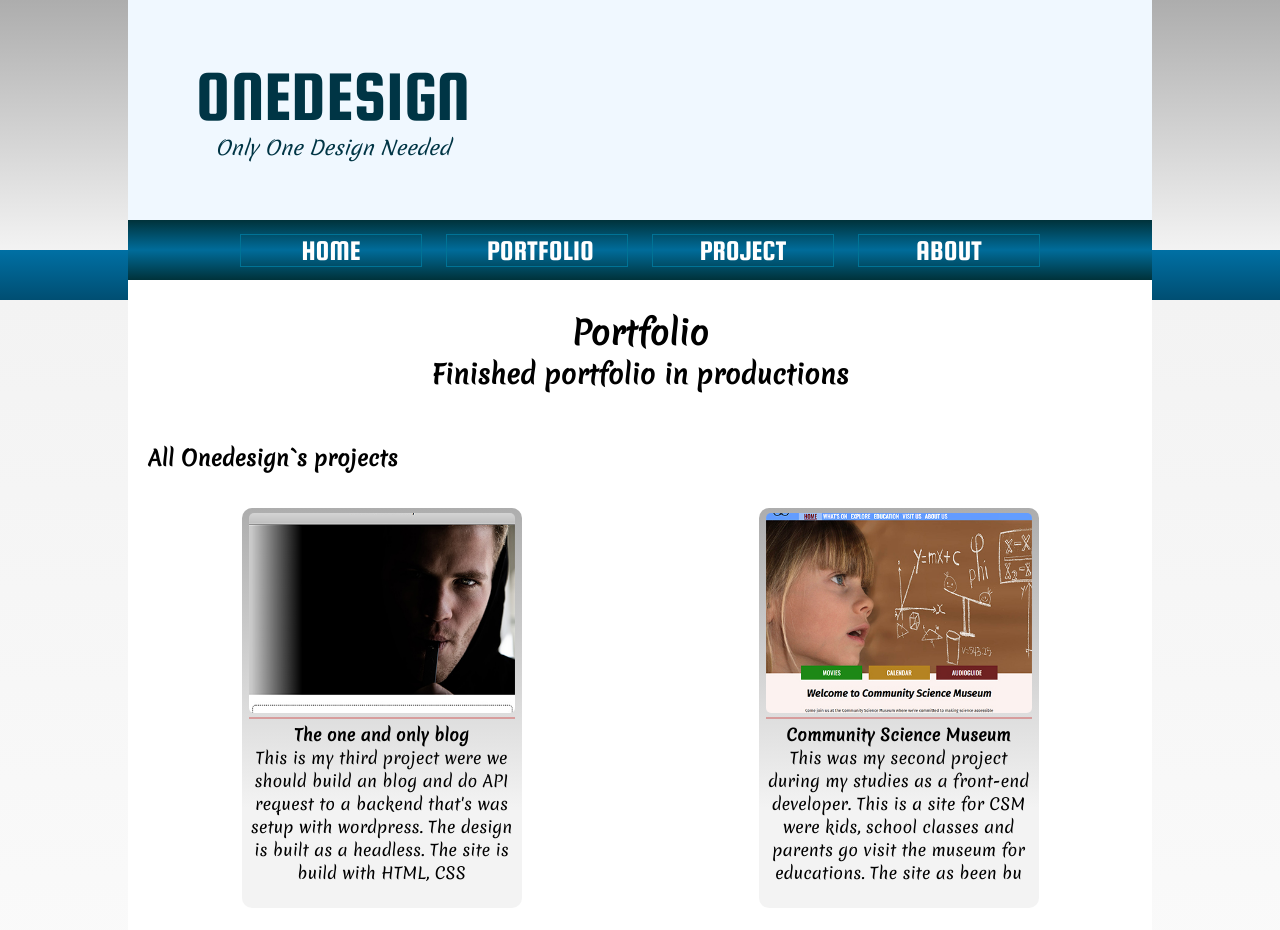
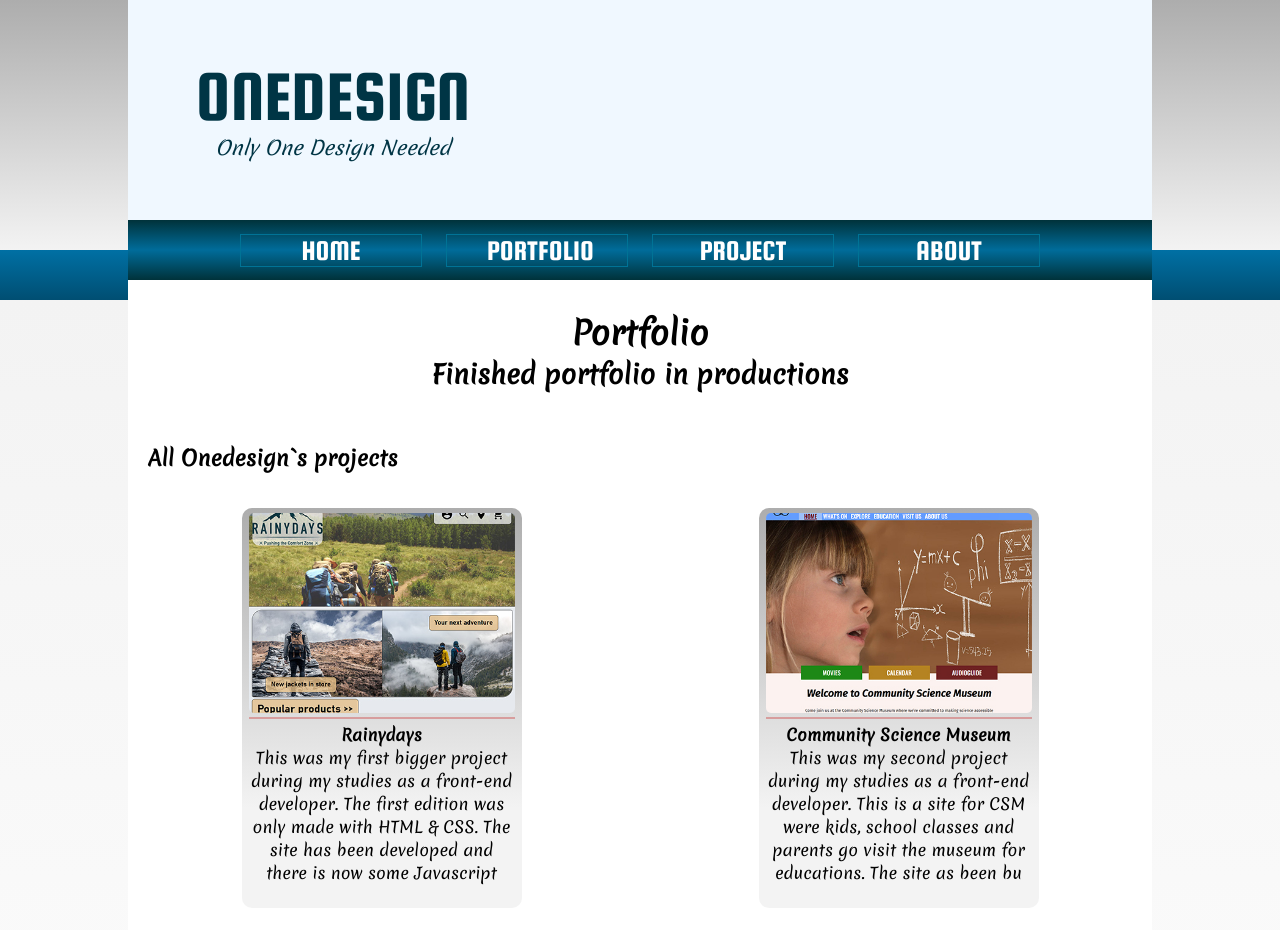
Before and after one commit to LAakerberg/Onedesign, a plain HTML site: page portfolio.html in a window 1280 px wide. Shown: the top 930 px of the page. Drawn offline with Linux system fonts and the light colour scheme.

Commit message:
Adding more image and specific page

```diff
--- a/css/style.css
+++ b/css/style.css
@@ -213,11 +213,22 @@ main {
 .portfolio-content, .project-content {
     display: grid;
     grid-template-columns: repeat(1, 1fr);
+    grid-column-start: auto;
     gap: 10px;
     justify-items: center;
 }
 
+.portfolio-spec {
+    display: flex;
+    justify-content: center;
+}
+
 /* Portfolio / Product card design */
+
+.product-link {
+    text-decoration: none;
+    color: #000;
+}
 
 .product-card {
     border-radius: 10px;
@@ -271,6 +282,47 @@ main {
     max-height: 180px;
 }
 
+.product-big {
+    border-radius: 10px;
+    margin: 15px;
+    width: 70%;
+    height: 80%;
+    background: linear-gradient(to bottom, rgb(173, 173, 173) 0%,  rgb(243, 243, 243) 75%);
+    align-items: center;
+    /* justify-content: center; */
+    display: flex;
+    flex-direction: column;
+}
+
+.product-bigimage {
+    border-radius: 5px;
+    background-color: #cccccc;
+    margin-top: 5px;
+    width: 95%;
+    height: 40%;
+}
+
+.product-bigimage img {
+    border-radius: 5px;
+    width: 100%;
+    max-height: 550px;
+    object-fit: cover;
+}
+
+.product-bigtext {
+    text-align: center;
+    width: 95%;
+    padding: 15px;
+}
+
+.product-bigtext h3 {
+    padding: 10px;
+}
+
+.product-bigtext p {
+    padding: 10px;
+}
+
 /* Footer style */
 
 footer {
--- a/js/data/portfolio-data.js
+++ b/js/data/portfolio-data.js
@@ -1,119 +1,137 @@
 export const portfolio = [
   {
-    id: 11,
-    name: "Tha man of development",
+    id: 0,
+    name: "Rainydays",
+    slug: "",
+    descriptions: `This was my first bigger project during my studies as a front-end developer.
+                        The first edition was only made with HTML & CSS. The site has been developed and there is now
+                        some Javascript included in the programming`,
+    imgThumb: "/image/Rainydays-onedesign.jpg",
+    imgHigh: "/image/Rainydays-high.jpg",
+    url: "",
+    completed: true,
+    inProgress: false,
+  },
+  {
+    id: 1,
+    name: "Community Science Museum",
+    slug: "CSM",
+    descriptions: `This was my second project during my studies as a front-end developer.
+                        This is a site for CSM were kids, school classes and parents go visit the museum for educations.
+                        The site as been built with HTML & CSS`,
+    imgThumb: "/image/CMS.jpg",
+    imgHigh: "/image/CMS-high.jpg",
+    url: "",
+    completed: true,
+    inProgress: false,
+  },
+  {
+    id: 2,
+    name: "The one and only blog",
+    slug: "One and only",
+    descriptions: `This is my third project were we should build an blog and do API request to a backend that's was setup
+                        with wordpress. The design is built as a headless.
+                        The site is build with HTML, CSS & JavaScript`,
+    imgThumb: "/image/OneOnlyblog.jpg",
+    imgHigh: "/image/OneOnlyblog-high.jpg",
+    url: "",
+    completed: true,
+    inProgress: false,
+  },
+  {
+    id: 3,
+    name: "Onedesign Portfolio",
+    slug: "Onedesign",
+    descriptions: `This is my own portfolio site were you will find all of my completed/on-going and up-coming projects.
+                        Here will I try to collect all of my libirayrs.`,
+    imgThumb: "/image/emile-perron-xrVDYZRGdw4-unsplash-640.jpg",
+    imgHigh: "/image/emile-perron-xrVDYZRGdw4-unsplash-1920.jpg",
+    url: "",
+    completed: false,
+    inProgress: true,
+  },
+  {
+    id: 4,
+    name: "New project",
     slug: "",
     descriptions: `This is an upcoming project.`,
-    img: "",
+    imgThumb: "/image/alexander-sinn-KgLtFCgfC28-unsplash-640.jpg",
+    imgHigh: "/image/alexander-sinn-KgLtFCgfC28-unsplash-1920.jpg",
+    url: "",
+    completed: false,
+    inProgress: true,
+  },
+  {
+    id: 5,
+    name: "Hard core programming",
+    slug: "",
+    descriptions: `This is an upcoming project.`,
+    imgThumb: "",
+    imgHigh: "",
+    url: "",
+    completed: false,
+    inProgress: false,
+  },
+  {
+    id: 6,
+    name: "New project",
+    slug: "",
+    descriptions: `This is an upcoming project.`,
+    imgThumb: "/image/alexander-sinn-KgLtFCgfC28-unsplash-640.jpg",
+    imgHigh: "/image/alexander-sinn-KgLtFCgfC28-unsplash-1920.jpg",
+    url: "",
+    completed: false,
+    inProgress: false,
+  },
+  {
+    id: 7,
+    name: "Onedesign Portfolio",
+    slug: "Onedesign",
+    descriptions: `This is my own portfolio site were you will find all of my completed/on-going and up-coming projects.
+                        Here will I try to collect all of my libirayrs.`,
+    imgThumb: "/image/emile-perron-xrVDYZRGdw4-unsplash-640.jpg",
+    imgHigh: "/image/emile-perron-xrVDYZRGdw4-unsplash-1920.jpg",
+    url: "",
+    completed: false,
+    inProgress: false,
+  },
+  {
+    id: 8,
+    name: "The one and only blog",
+    slug: "One and only",
+    descriptions: `This is my third project were we should build an blog and do API request to a backend that's was setup
+                        with wordpress. The design is built as a headless.
+                        The site is build with HTML, CSS & JavaScript`,
+    imgThumb: "/image/OneOnlyblog.jpg",
+    imgHigh: "",
+    url: "",
+    completed: false,
+    inProgress: false,
+  },
+  {
+    id: 9,
+    name: "Community Science Museum",
+    slug: "CSM",
+    descriptions: `This was my second project during my studies as a front-end developer.
+                        This is a site for CSM were kids, school classes and parents go visit the museum for educations.
+                        The site as been built with HTML & CSS`,
+    imgThumb: "/image/CMS.jpg",
+    imgHigh: "",
     url: "",
     completed: false,
     inProgress: false,
   },
   {
     id: 10,
-    name: "Tha man of development",
-    slug: "",
-    descriptions: `This is an upcoming project.`,
-    img: "",
-    url: "",
-    completed: false,
-    inProgress: false,
-  },
-  {
-    id: 9,
-    name: "Tha man of development",
-    slug: "",
-    descriptions: `This is an upcoming project.`,
-    img: "",
-    url: "",
-    completed: false,
-    inProgress: false,
-  },
-  {
-    id: 8,
-    name: "Tha man of development",
-    slug: "",
-    descriptions: `This is an upcoming project.`,
-    img: "",
-    url: "",
-    completed: false,
-    inProgress: false,
-  },
-  {
-    id: 7,
-    name: "Tha man of development",
-    slug: "",
-    descriptions: `This is an upcoming project.`,
-    img: "",
-    url: "",
-    completed: false,
-    inProgress: false,
-  },
-  {
-    id: 6,
-    name: "Hard core programming",
-    slug: "",
-    descriptions: `This is an upcoming project.`,
-    img: "",
-    url: "",
-    completed: false,
-    inProgress: false,
-  },
-  {
-    id: 5,
-    name: "New project",
-    slug: "",
-    descriptions: `This is an upcoming project.`,
-    img: "/image/alexander-sinn-KgLtFCgfC28-unsplash-640.jpg",
-    url: "",
-    completed: false,
-    inProgress: true,
-  },
-  {
-    id: 4,
-    name: "Onedesign Portfolio",
-    slug: "Onedesign",
-    descriptions: `This is my own portfolio site were you will find all of my completed/on-going and up-coming projects.
-                        Here will I try to collect all of my libirayrs.`,
-    img: "/image/emile-perron-xrVDYZRGdw4-unsplash-640.jpg",
-    url: "",
-    completed: false,
-    inProgress: true,
-  },
-  {
-    id: 3,
-    name: "The one and only blog",
-    slug: "One and only",
-    descriptions: `This is my third project were we should build an blog and do API request to a backend that's was setup
-                        with wordpress. The design is built as a headless.
-                        The site is build with HTML, CSS & JavaScript`,
-    img: "/image/OneOnlyblog.jpg",
-    url: "",
-    completed: true,
-    inProgress: false,
-  },
-  {
-    id: 2,
-    name: "Community Science Museum",
-    slug: "CSM",
-    descriptions: `This was my second project during my studies as a front-end developer.
-                        This is a site for CSM were kids, school classes and parents go visit the museum for educations.
-                        The site as been built with HTML & CSS`,
-    img: "/image/CMS.jpg",
-    url: "",
-    completed: true,
-    inProgress: false,
-  },
-  {
-    id: 1,
     name: "Rainydays",
     slug: "",
     descriptions: `This was my first bigger project during my studies as a front-end developer.
                         The first edition was only made with HTML & CSS. The site has been developed and there is now
                         some Javascript included in the programming`,
-    img: "/image/Rainydays-onedesign.jpg",
+    imgThumb: "/image/Rainydays-onedesign.jpg",
+    imgHigh: "",
     url: "",
-    completed: true,
+    completed: false,
     inProgress: false,
   },
 ];
--- a/js/functions.js
+++ b/js/functions.js
@@ -11,16 +11,18 @@ export function importPortfolio() {
         const text = portfolio[i].descriptions.slice(0, 235);
         if (portfolio[i].completed === true) {
           portfolioContent.innerHTML += `
+          <a href="details.html?id=${portfolio[i].id}" class="product-link">
           <div class="product-card">
           <div class="product-image">
-            <img src="${portfolio[i].img}" />
+            <img src="${portfolio[i].imgThumb}" />
           </div>
           <div class="breaker"></div>
           <div class="product-text">
             <h4>${portfolio[i].name}</h4>
             <p>${text}</p>
           </div>
-        </div>`;
+        </div>
+        </a>`;
         }
         console.log(portfolio[i].completed === true);
       }
@@ -41,7 +43,7 @@ export function importProject() {
           projectContent.innerHTML += `
             <div class="product-card">
             <div class="product-image">
-              <img src="${portfolio[i].img}" />
+              <img src="${portfolio[i].imgThumb}" />
             </div>
             <div class="breaker"></div>
             <div class="product-text">
--- a/js/main.js
+++ b/js/main.js
@@ -51,5 +51,3 @@ hamburger.addEventListener("click", toggleMenu);
 menuItems.forEach(function (menuItem) {
   menuItem.addEventListener("click", toggleMenu);
 });
-
-console.log(window.onresize);
--- a/portfolio.html
+++ b/portfolio.html
@@ -29,7 +29,6 @@
         a.appendChild(r);
     })(window,document,'https://static.hotjar.com/c/hotjar-','.js?sv=');
 </script>
-
 
     <title>Onedesign | Portfolio</title>
   </head>
@@ -65,7 +64,7 @@
     </main>
     <footer>Footer</footer>
 
-    <script src="js/main.js" type="module"></script>
+    <script src="./js/main.js" type="module"></script>
     <script src="js/portfolio.js" type="module"></script>
   </body>
 </html>
```
Also changed, not shown: details.html (added, +65 -0 lines), js/details.js (added, +28 -0 lines), image/CMS-high.jpg (added), image/OneOnlyblog-high.jpg (added), image/Rainydays-high.jpg (added), image/alexander-sinn-KgLtFCgfC28-unsplash-1920.jpg (added), image/emile-perron-xrVDYZRGdw4-unsplash-1920.jpg (added), image/maik-jonietz-_yMciiStJyY-unsplash-1920.jpg (added), image/nubelson-fernandes-gTs2w7bu3Qo-unsplash-1920.jpg (added).
